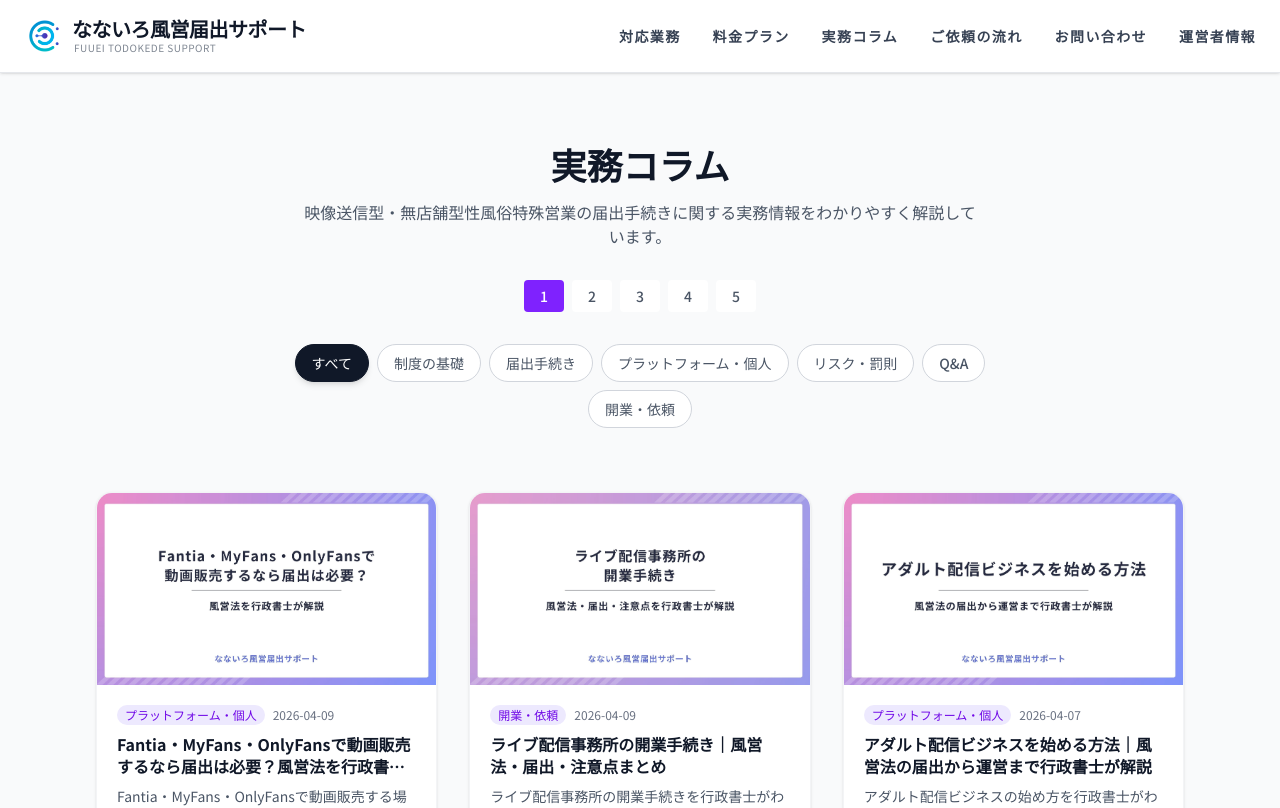
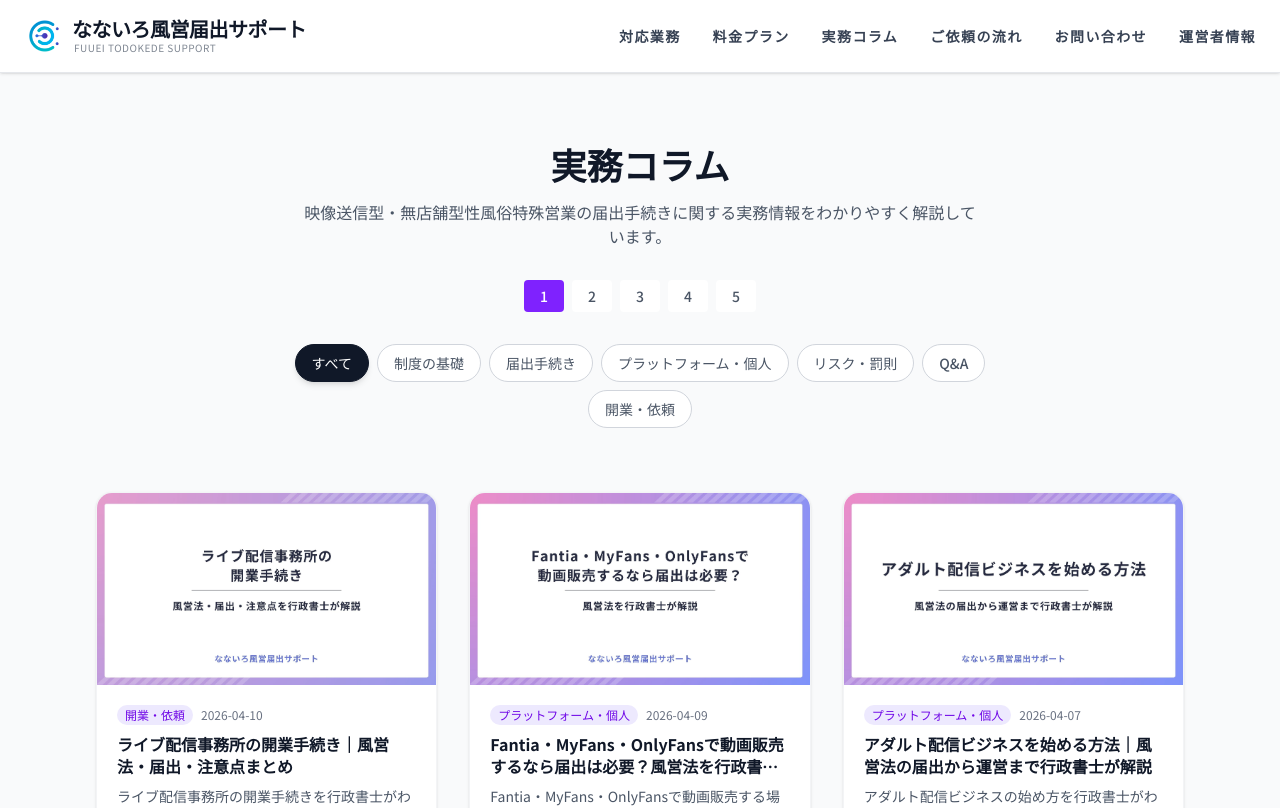
Before and after one commit to YoheiKo/fuuei_todokede, a Next.js app: page /blog in a window 1280 px wide. Shown: the top 808 px of the page. Built offline with nearby package versions, Linux system fonts and the light colour scheme.

Commit message:
updated a document

```diff
--- a/app/blog/page.tsx
+++ b/app/blog/page.tsx
@@ -265,7 +265,7 @@ const ALL_POSTS: CardPost[] = [
     description: "ライブ配信事務所の開業手続きを行政書士がわかりやすく解説。風営法上の届出が必要になるケース、営業主体・事務所・配信ページの整理、必要書類、開業前に押さえるべき注意点をまとめます。",
     cat: "開業・依頼",
     img: "/live-agency-start-eyecatch.jpg",
-    date: "2026-04-09",
+    date: "2026-04-10",
     isLive: true,
   },
   {
```
